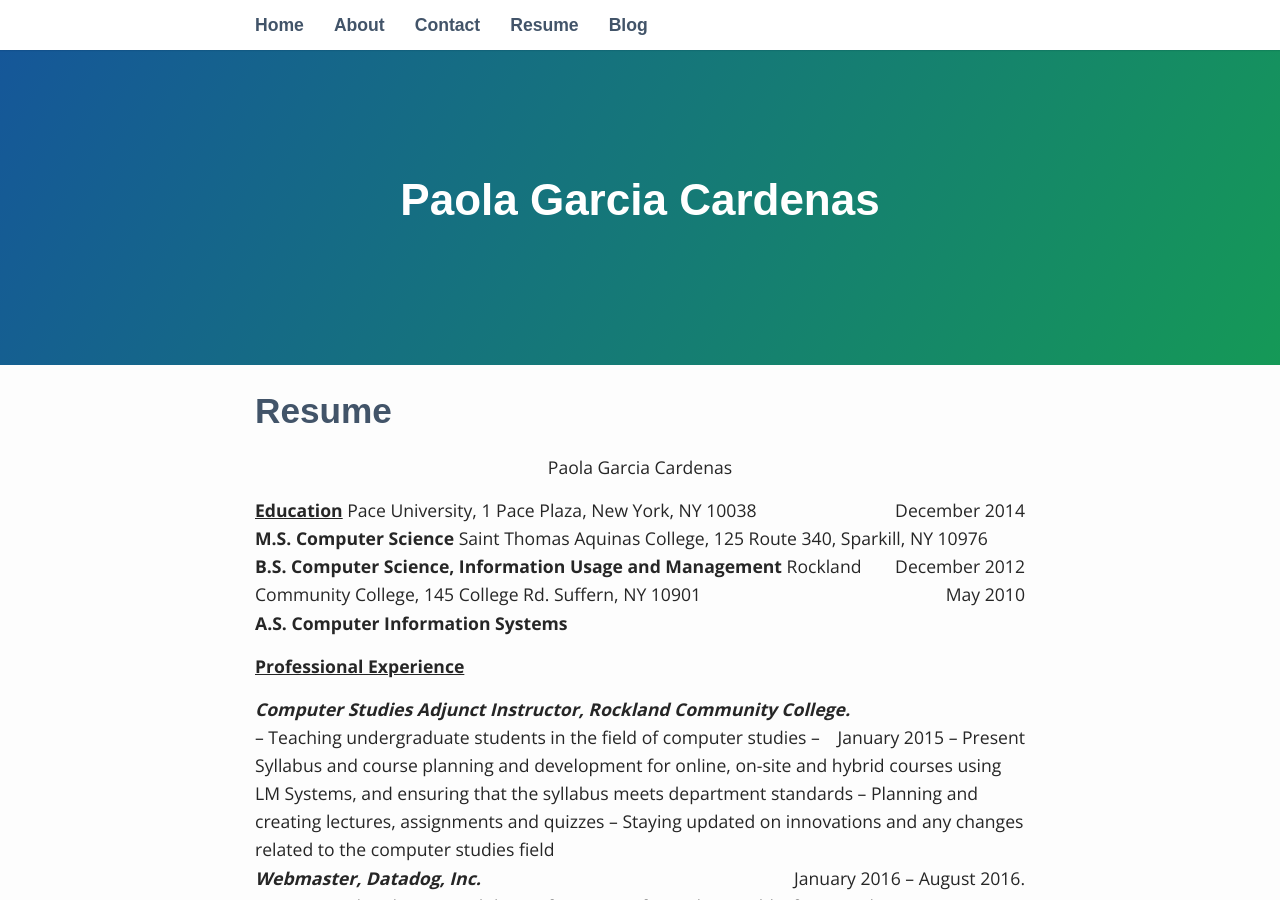
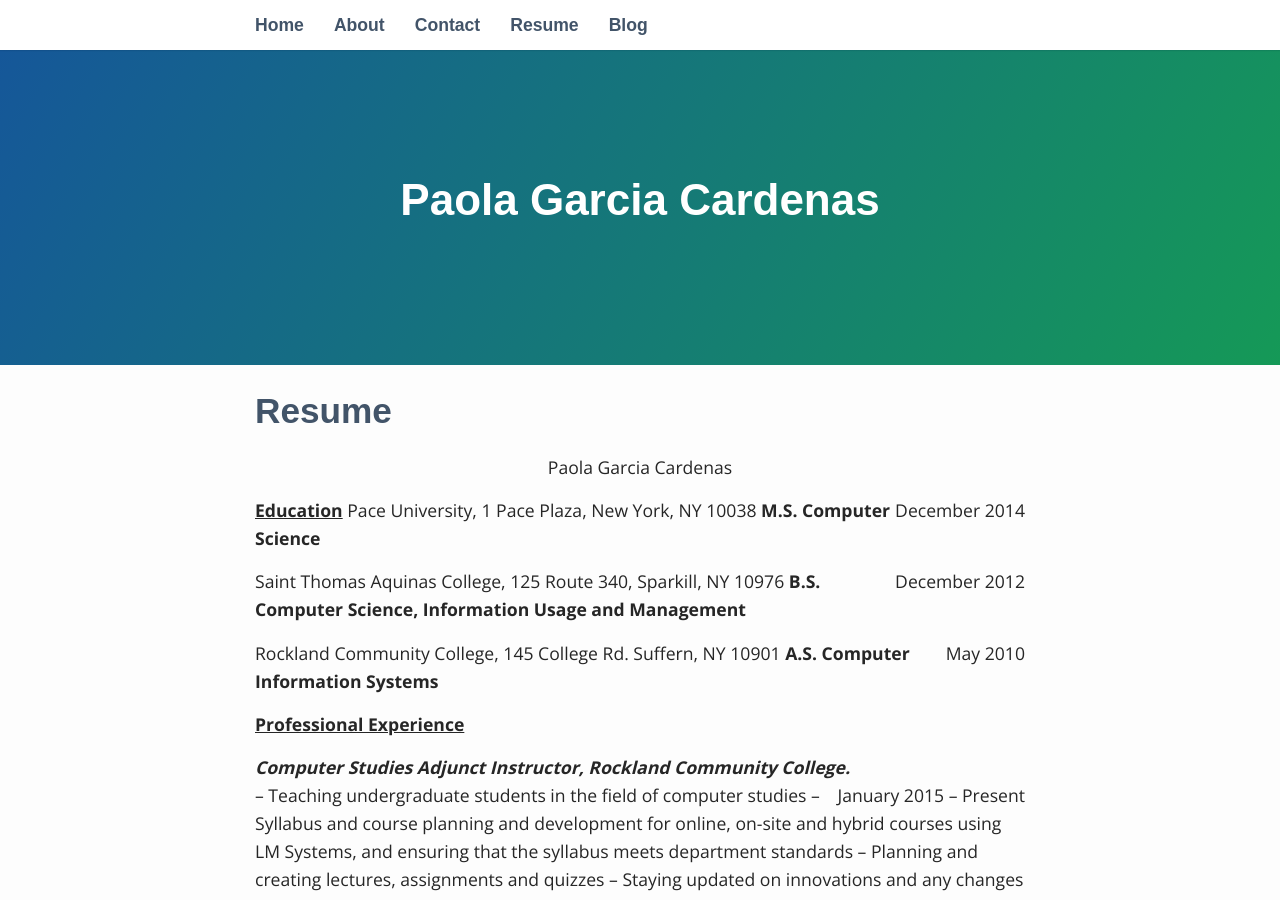
Before and after one commit to paoga87/jekyllsite, a Jekyll site: the page built from _pages/03_resume.md, in a window 1280 px wide and 900 px high. Built offline with Jekyll 4.4.1, drawn with Linux system fonts in a browser that asks for light colours; some web fonts are replaced.

Commit message:
about and resume update

```diff
--- a/_pages/03_resume.md
+++ b/_pages/03_resume.md
@@ -7,14 +7,16 @@
 
 <p style="text-align: center;">Paola Garcia Cardenas</p>
 **<u>Education</u>**
+<span style="float: right;">December 2014</span>
 Pace University, 1 Pace Plaza, New York, NY 10038
-<span style="float: right;">December 2014</span><br>
 **M.S. Computer Science**
+
+<span style="float: right;">December 2012</span>
 Saint Thomas Aquinas College, 125 Route 340, Sparkill, NY 10976
-<span style="float: right;">December 2012</span><br>
 **B.S. Computer Science, Information Usage and Management**
+
+<span style="float: right;">May 2010</span>
 Rockland Community College, 145 College Rd. Suffern, NY 10901
-<span style="float: right;">May 2010</span><br>
 **A.S. Computer Information Systems**
 
 **<u>Professional Experience</u>**<br>
```
Also changed, not shown: _pages/01_about.md (+3 -2 lines).
